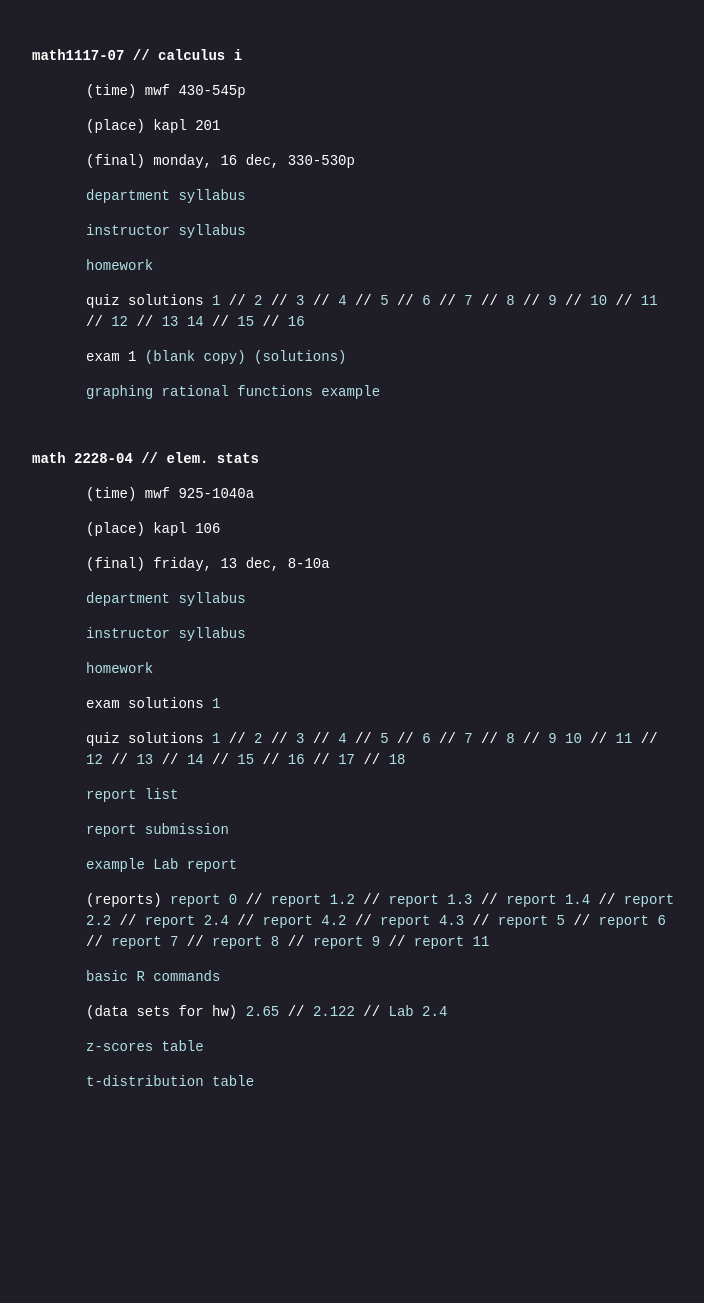
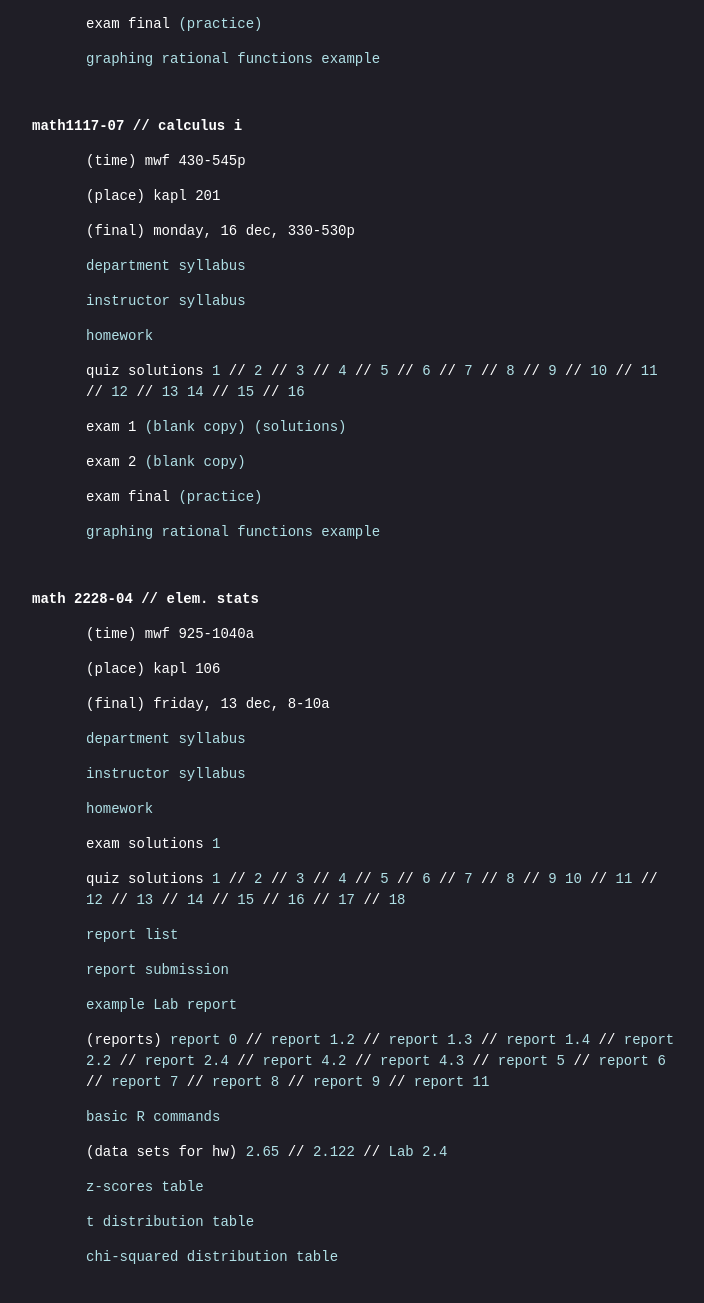
Before and after one commit to danielmichaelcicala/danielmichaelcicala.github.io, a Jekyll site: the page built from teaching/index.html, in a window 1280 px wide and 1400 px high, scrolled down 842 px. Shown: the top 1303 px of the window, without its empty margins (230-934 px from the left). Built offline with Jekyll 4.4.1, drawn with Linux system fonts in a browser that asks for light colours; before the commit the page ends 2067 px from its top, so only the background shows below that.

Commit message:
updated teaching page

```diff
--- a/teaching/hw_calc02_f19.html
+++ b/teaching/hw_calc02_f19.html
@@ -101,11 +101,11 @@ homework is only graded for completion.</p>
   <em>(due+quiz Wed, 04 Dec)</em></p>
 <p><strong>Section 4.7</strong>
   18--25, 54--58
-  <em>(due+quiz TBD)</em></p>
+  <em>(due+quiz Mon, 09 Dec)</em></p>
 <p><strong>Section 4.8</strong>
   not assigned </p>
 <p><strong>Section 4.9</strong>
   23--40
-  <em>(due+quiz TBD)</em></p>
+  <em>(unassigned, only practice)</em></p>
 </body>
 </html>
--- a/teaching/hw_calc07_f19.html
+++ b/teaching/hw_calc07_f19.html
@@ -98,12 +98,12 @@ homework is only graded for completion.</p>
   <em>(due+quiz Wed, 04 Dec)</em></p>
 <p><strong>Section 4.7</strong>
   18--25, 54--58
-  <em>(due+quiz TBD)</em></p>
+  <em>(due+quiz Mon, 09 Dec)</em></p>
 <p><strong>Section 4.8</strong>
   not assigned </p>
 <p><strong>Section 4.9</strong>
   23--40
-  <em>(due+quiz TBD)</em></p>
+  <em>(unassigned, just practice)</em></p>
 
 
 </body>
--- a/teaching/hw_stat_f19.html
+++ b/teaching/hw_stat_f19.html
@@ -131,8 +131,9 @@ homework is only graded for completion.</p>
     sneakers = 101.
     </li>
   </ul>
-  <em>(due+quiz Mon, 25 Nov)</em> </p>
-
+  <em>(due+quiz Fri, 06 Dec)</em> </p>
+<p><strong>Sections beyond 9.1</strong>
+  No assigned HW </p>
 
 </body>
 </html>
--- a/teaching/index.html
+++ b/teaching/index.html
@@ -67,7 +67,15 @@ title: teaching
       <a href="./exam01_111702_f19.pdf" target="_blank">
 	 (blank copy) </a>
       <a href="./exam01sol_111702_f19.pdf" target="_blank">
-	 (solutions) </a></p>
+	(solutions) </a></p>
+    <p class="tab">
+      exam 2
+      <a href="./exam02_111702_f19.pdf" target="_blank">
+	(blank copy) </a> </p>
+    <p class="tab">
+      exam final
+      <a href="./examf_practice.pdf" target="_blank">
+	 (practice) </a> </p>
     <p class="tab">
       <a href="./graphRationalFunction_calc_f19.pdf"
 	 target="_blank"> graphing rational functions example </a> </p>
@@ -132,8 +140,15 @@ title: teaching
       <a href="./exam01_111707_f19.pdf" target="_blank">
 	 (blank copy) </a>
       <a href="./exam01sol_111707_f19.pdf" target="_blank">
-	(solutions) </a>
-    </p>
+	(solutions) </a> </p>
+    <p class="tab">
+      exam 2
+      <a href="./exam02_111707_f19.pdf" target="_blank">
+	(blank copy) </a></p>
+    <p class="tab">
+      exam final
+      <a href="./examf_practice.pdf" target="_blank">
+	 (practice) </a> </p>
     <p class="tab">
         <a href="./graphRationalFunction_calc_f19.pdf"
 	   target="_blank"> graphing rational functions
@@ -254,7 +269,8 @@ title: teaching
 	   target="_blank"> z-scores table </a> </p>
     <p class="tab">
         <a href="./t-table.pdf"
-	   target="_blank"> t-distribution table </a> </p>
-
-
+	   target="_blank"> t distribution table </a> </p>
+    <p class="tab">
+        <a href="./chi-squared-table.pdf"
+	   target="_blank"> chi-squared distribution table </a> </p>
     <br>
--- a/teaching/reports_stat_f19.html
+++ b/teaching/reports_stat_f19.html
@@ -29,8 +29,8 @@ pandoc reports_stat_f19.md -f markdown -t html -s -o reports_stat_f19.html
 <p><strong>Section 4.3</strong> <em>(nothing to submit)</em></p>
 <p><strong>Section 5</strong> <em>(due Fri, 08 Nov)</em></p>
 <p><strong>Section 6</strong> <em>(due Fri, 22 Nov)</em></p>
-<p><strong>Section 7</strong> <em>(due TBD)</em></p>
-<p><strong>Section 9</strong> <em>(due TBD)</em></p>
-<p><strong>Section 11</strong> <em>(due TBD)</em></p>
+<p><strong>Section 7</strong> for extra credit only <em>(due Fri, 13 Dec @ 8am)</em></p>
+<p><strong>Section 9</strong> <em>(due Fri, 13 Dec @ 8am)</em></p>
+<p><strong>Section 11</strong> <em>(due Fri, 13 Dec @ 8am)</em></p>
 </body>
 </html>
```
Also changed, not shown: teaching/Chi-square_pdf.svg.png (deleted), 4 other files.
